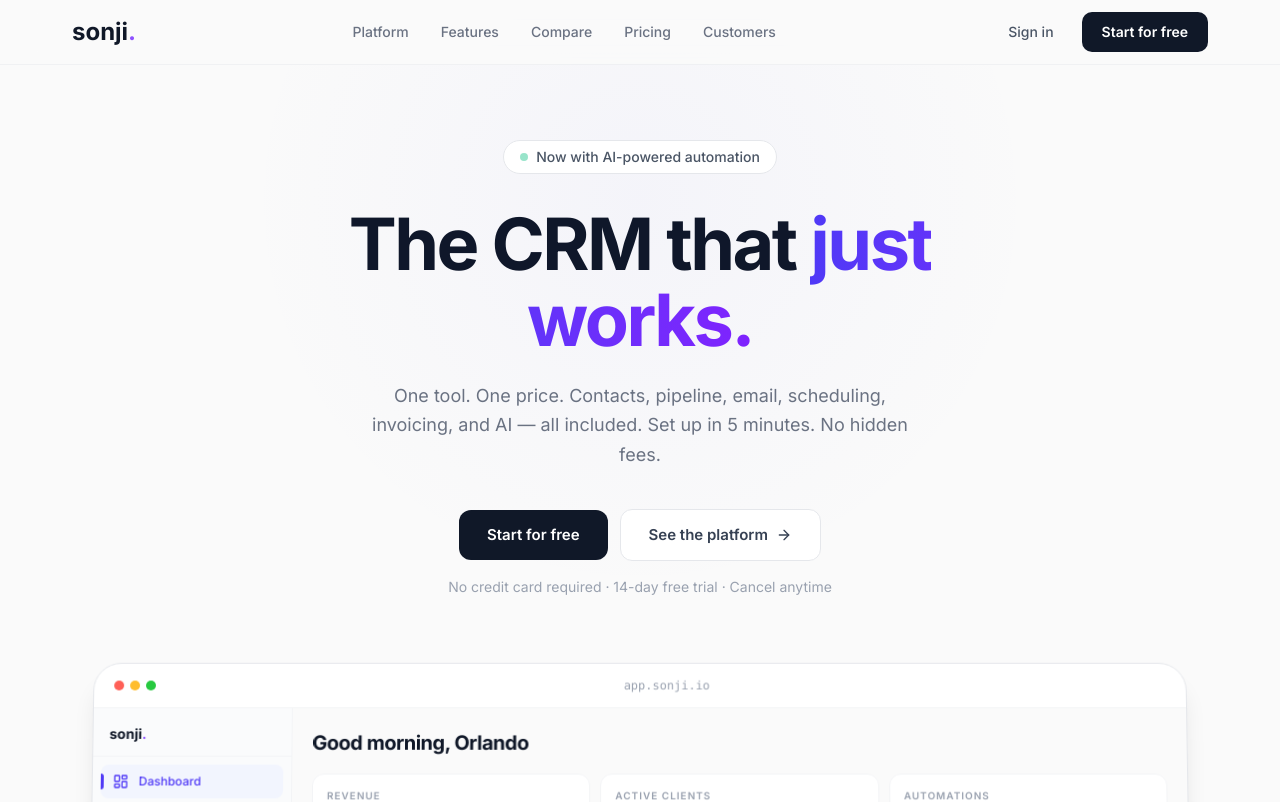
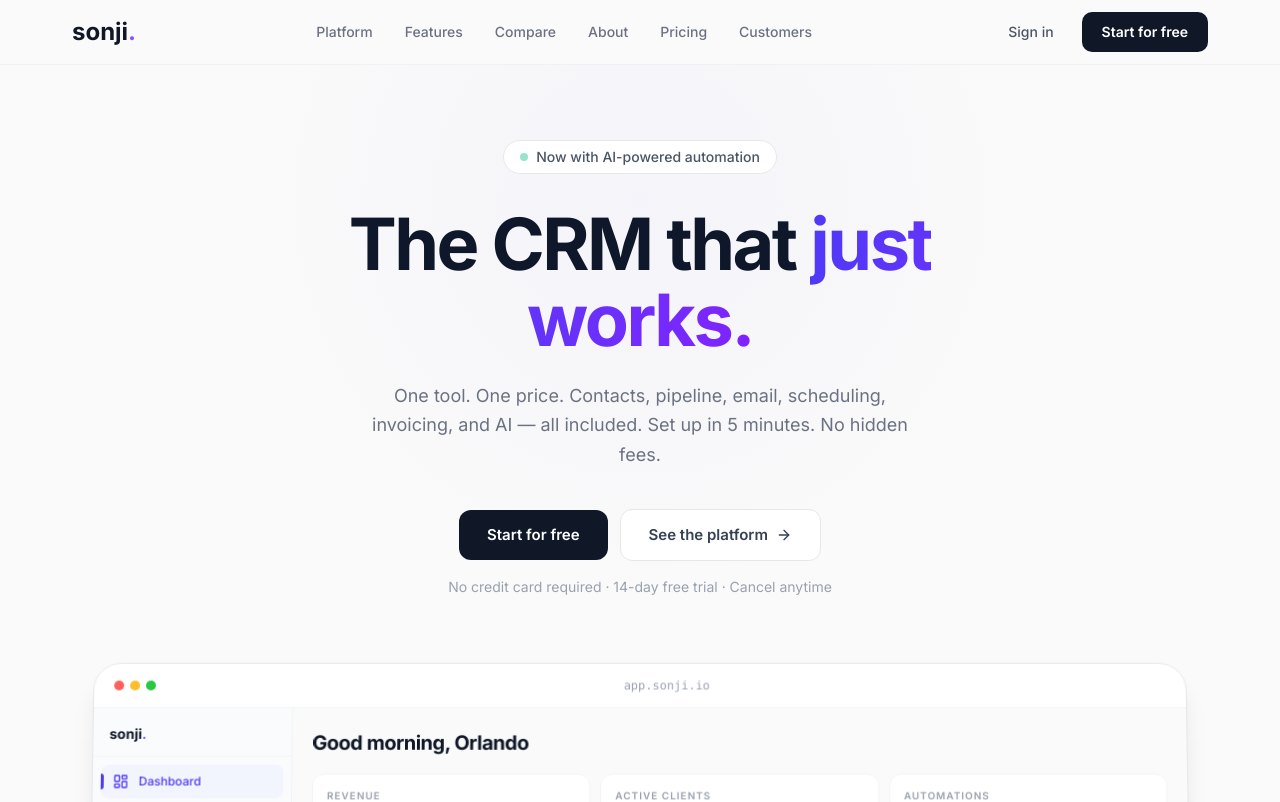
Before and after one commit to extremesportlocks-netizen/sonji, a Next.js app: page / in a window 1280 px wide. Shown: the top 802 px of the page. Built offline with nearby package versions, Linux system fonts and the light colour scheme.

Commit message:
Landing page nav + footer updated — About, ROI, Demo links added
Added 'About' link to main nav between Compare and Pricing.
Footer now includes: Pricing, Compare, ROI Calculator, About, Demo, Login, Contact, Privacy, Terms.

135 commits. 57 pages.

```diff
--- a/src/app/page.tsx
+++ b/src/app/page.tsx
@@ -98,6 +98,7 @@
             <a href="#platform" className="text-sm font-medium text-gray-500 hover:text-gray-900 transition">Platform</a>
             <a href="#features" className="text-sm font-medium text-gray-500 hover:text-gray-900 transition">Features</a>
             <Link href="/compare" className="text-sm font-medium text-gray-500 hover:text-gray-900 transition">Compare</Link>
+            <Link href="/about" className="text-sm font-medium text-gray-500 hover:text-gray-900 transition">About</Link>
             <Link href="/pricing" className="text-sm font-medium text-gray-500 hover:text-gray-900 transition">Pricing</Link>
             <a href="#customers" className="text-sm font-medium text-gray-500 hover:text-gray-900 transition">Customers</a>
           </div>
@@ -328,6 +329,9 @@
             <div className="space-y-2.5">
               <Link href="/pricing" className="block text-sm text-gray-500 hover:text-gray-900 transition">Pricing</Link>
               <Link href="/compare" className="block text-sm text-gray-500 hover:text-gray-900 transition">Compare</Link>
+              <Link href="/roi" className="block text-sm text-gray-500 hover:text-gray-900 transition">ROI Calculator</Link>
+              <Link href="/about" className="block text-sm text-gray-500 hover:text-gray-900 transition">About</Link>
+              <Link href="/demo" className="block text-sm text-gray-500 hover:text-gray-900 transition">Demo</Link>
               <Link href="/login" className="block text-sm text-gray-500 hover:text-gray-900 transition">Login</Link>
               <a href="mailto:hello@sonji.io" className="block text-sm text-gray-500 hover:text-gray-900 transition">Contact</a>
               <a href="/privacy" className="block text-sm text-gray-500 hover:text-gray-900 transition">Privacy Policy</a>
```
